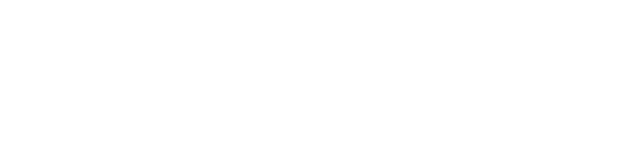
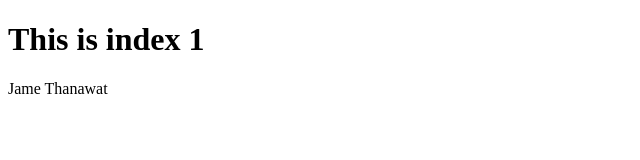
Before and after one commit to Chanwit21/Test-Git-Group-Project, a plain HTML site: page index.html in a window 1280 px wide. Shown: the whole page, without its empty margins (0-640 px from the left). Drawn offline with Linux system fonts and the light colour scheme.

Commit message:
editIndex

```diff
--- a/index.html
+++ b/index.html
@@ -1,10 +1,16 @@
 <!DOCTYPE html>
 <html lang="en">
+
 <head>
   <meta charset="UTF-8" />
   <meta http-equiv="X-UA-Compatible" content="IE=edge" />
   <meta name="viewport" content="width=device-width, initial-scale=1.0" />
   <title>Document</title>
 </head>
-  <body></body>
+
+<body>
+  <h1>This is index 1</h1>
+  <p>Jame Thanawat</p>
+</body>
+
 </html>
```
Also changed, not shown: login.html (+3 -0 lines). Lines whose indentation alone changed are shown as unchanged.
